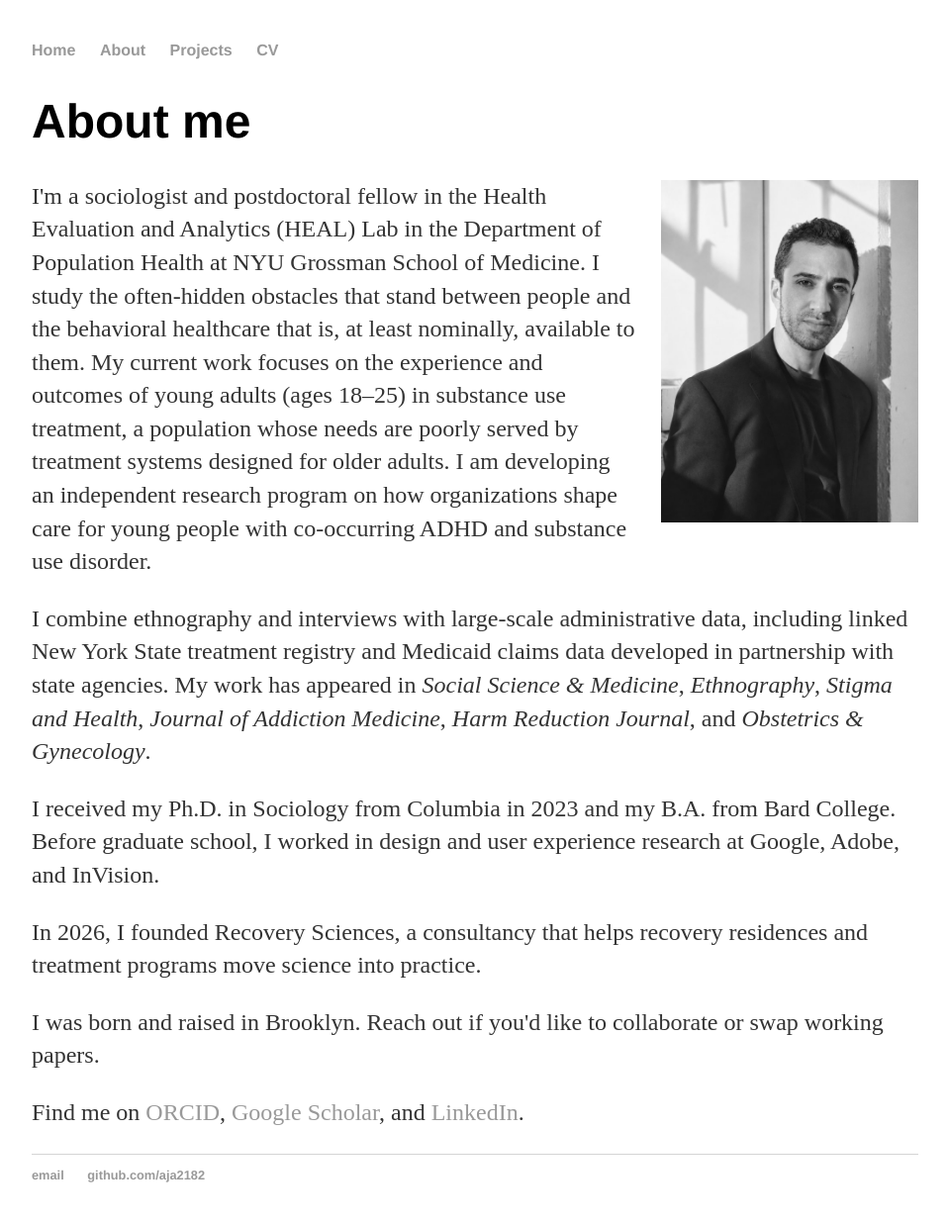
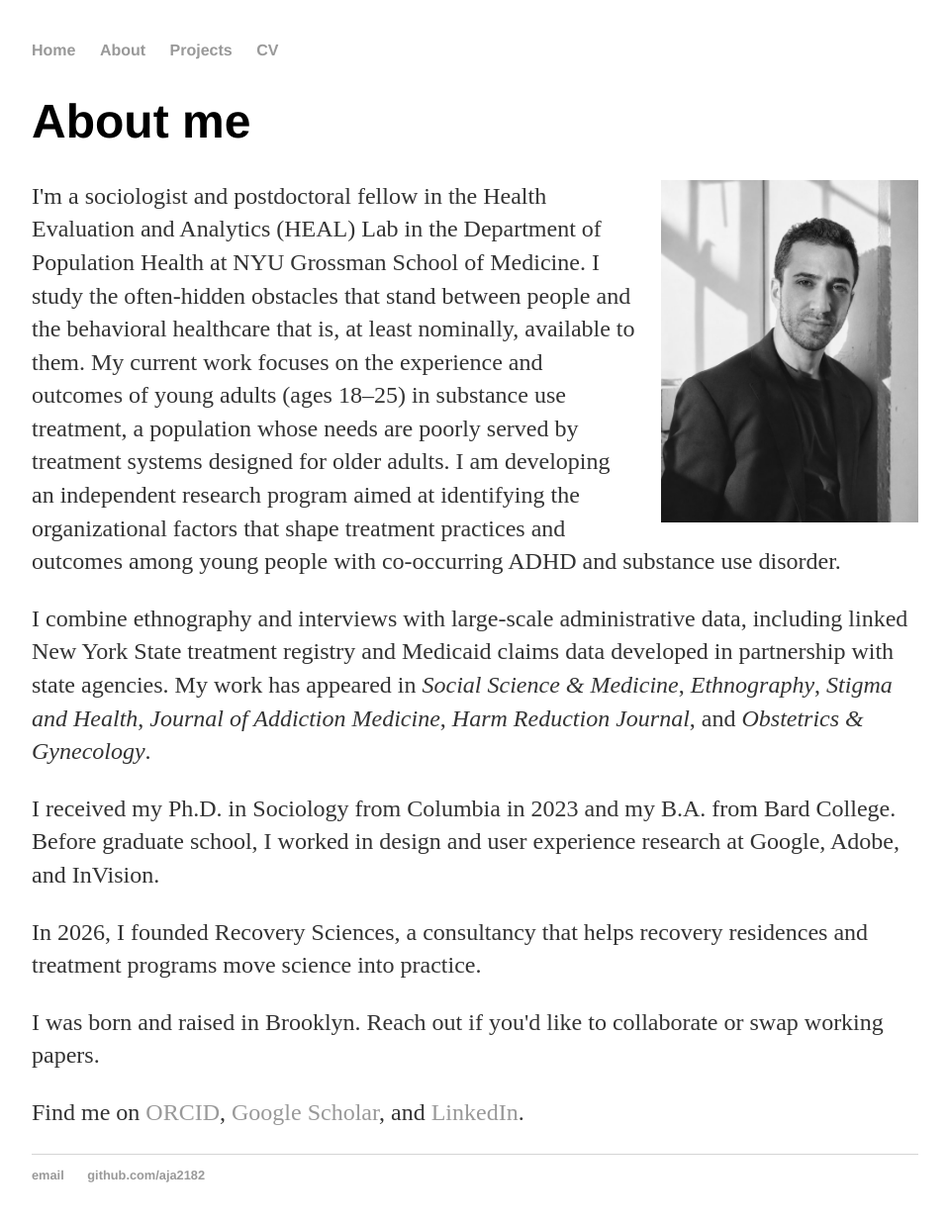
Before and after one commit to aja2182/aja2182.github.io, a Jekyll site: the page built from about/index.html, in a window 1280 px wide. Shown: the whole page at 99% size, without its empty margins (160-1119 px from the left). Built offline with Jekyll 4.4.1, drawn with Linux system fonts in a browser that asks for light colours.

Commit message:
Revise research program sentence
Co-Authored-By: Claude Opus 5.5 <noreply@anthropic.com>
Claude-Session: https://claude.ai/code/session_01UBGUuVKp8RBC6Hia74W8jU

```diff
--- a/about/index.html
+++ b/about/index.html
@@ -8,7 +8,7 @@ description: Josh Aleksanyan is a sociologist and postdoctoral fellow at NYU Gro
 
 <img src="/about/josh-aleksanyan.jpg" alt="Portrait of Josh Aleksanyan" class="portrait">
 
-<p>I'm a sociologist and postdoctoral fellow in the Health Evaluation and Analytics (HEAL) Lab in the Department of Population Health at NYU Grossman School of Medicine. I study the often-hidden obstacles that stand between people and the behavioral healthcare that is, at least nominally, available to them. My current work focuses on the experience and outcomes of young adults (ages 18&ndash;25) in substance use treatment, a population whose needs are poorly served by treatment systems designed for older adults. I am developing an independent research program on how organizations shape care for young people with co-occurring ADHD and substance use disorder.</p>
+<p>I'm a sociologist and postdoctoral fellow in the Health Evaluation and Analytics (HEAL) Lab in the Department of Population Health at NYU Grossman School of Medicine. I study the often-hidden obstacles that stand between people and the behavioral healthcare that is, at least nominally, available to them. My current work focuses on the experience and outcomes of young adults (ages 18&ndash;25) in substance use treatment, a population whose needs are poorly served by treatment systems designed for older adults. I am developing an independent research program aimed at identifying the organizational factors that shape treatment practices and outcomes among young people with co-occurring ADHD and substance use disorder.</p>
 
 <p>I combine ethnography and interviews with large-scale administrative data, including linked New York State treatment registry and Medicaid claims data developed in partnership with state agencies. My work has appeared in <i>Social Science &amp; Medicine</i>, <i>Ethnography</i>, <i>Stigma and Health</i>, <i>Journal of Addiction Medicine</i>, <i>Harm Reduction Journal</i>, and <i>Obstetrics &amp; Gynecology</i>.</p>
 
```
